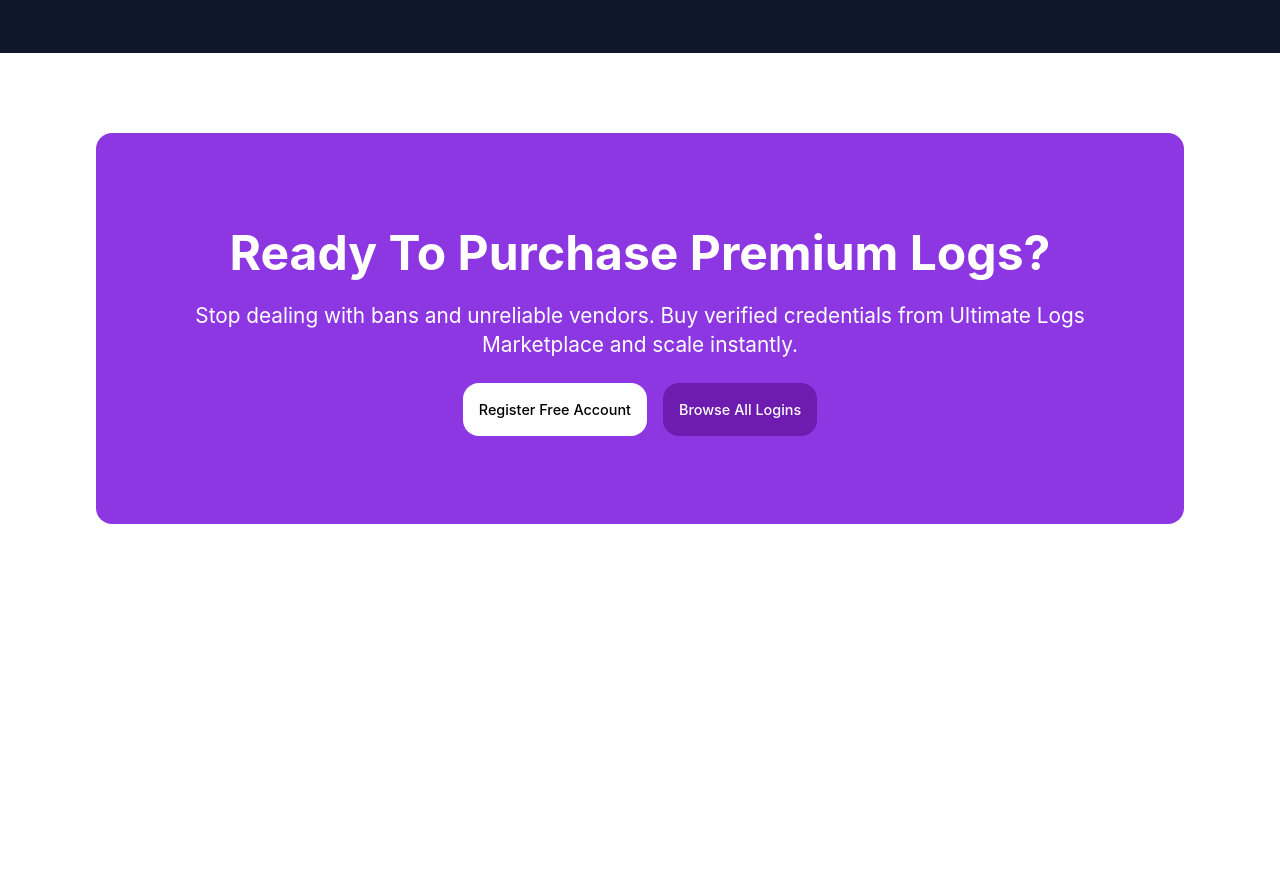
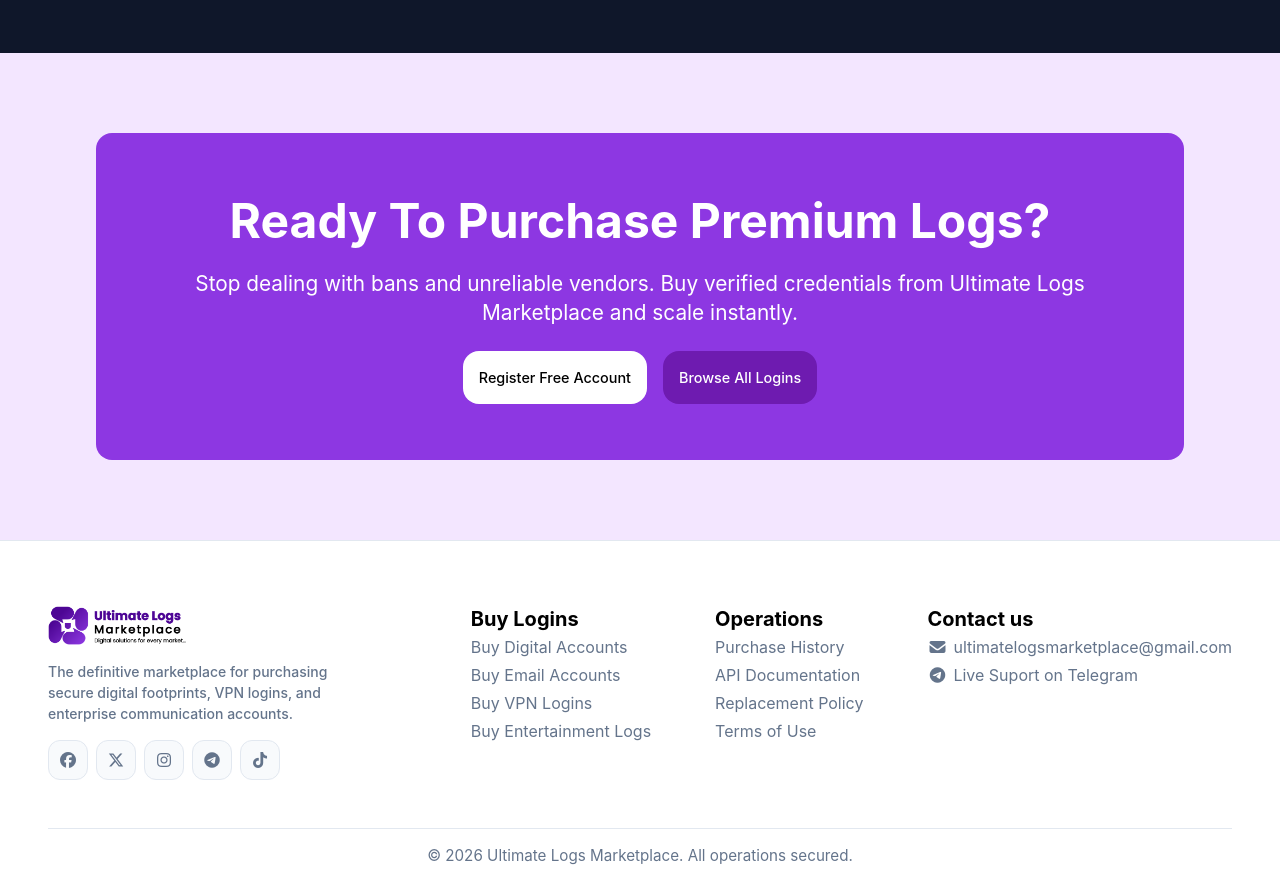
Before and after one commit to Daveed-dev/Ultimate-Logs-Marketplace, a React (Vite) app in the folder Vite-Frontend/: page / in a window 1280 px wide. Shown: the part 4340-5224 px from the top of the page. Before the commit the page ends 4944 px from the top, so only its background shows below. Built offline with nearby package versions, Linux system fonts and the light colour scheme.

Commit message:
Footer page commit and updatd market page

```diff
--- /dev/null
+++ b/Vite-Frontend/src/Home-component/footer.jsx
@@ -0,0 +1,115 @@
+import React from 'react';
+import { footerIcons } from '../utils/Data';
+
+const Footer = () => {
+  return (
+    <>
+      <footer className='bg-[--cl-white]  pt-4 px-4 md:px-12 border-t border-[var(--border)]'>
+        <main className='md:flex md:flex-wrap md:gap-2 lg:gap-4 justify-between py-6 md:py-12'>
+          <div className='py-2 md:py-0'>
+            <img src='/images/logo.png' alt='Logo' className='h-10' />
+            <p className='text-[var(--gray)] font-medium text-[0.875rem] max-w-70 mt-4'>
+              The definitive marketplace for purchasing secure digital
+              footprints, VPN logins, and enterprise communication accounts.
+            </p>
+            <div className='mt-4 flex gap-2'>
+              {footerIcons.map((item, index) => {
+                return (
+                  <span
+                    className='w-10 h-10 flex items-center justify-center rounded-xl bg-[var(--light-gray)] transition-all duration-300 hover:bg-[var(--white)] border border-[var(--border)] hover:border-[var(--light-pur)] cursor-pointer'
+                    key={index}
+                  >
+                    <i className={`${item.icon} text-[var(--gray)]`}></i>
+                  </span>
+                );
+              })}
+            </div>
+          </div>
+          <div className='md:flex md:flex-wrap justify-between gap-8 mt-2 md:mt-4 lg:mt-0 lg:gap-16'>
+            <div className='flex flex-col items-start'>
+              <h1 className='font-bold text-xl py-2 md:py-0'>Buy Logins</h1>
+              <a
+                href='#'
+                className='text-[var(--gray)] hover:text-[var(--dark-pur)] py-0.5  block transition-colors duration-300'
+              >
+                Buy Digital Accounts
+              </a>
+              <a
+                href='#'
+                className='text-[var(--gray)] hover:text-[var(--dark-pur)] py-0.5  block transition-colors duration-300'
+              >
+                Buy Email Accounts
+              </a>
+              <a
+                href='#'
+                className='text-[var(--gray)] hover:text-[var(--dark-pur)] py-0.5 block transition-colors duration-300'
+              >
+                Buy VPN Logins
+              </a>
+              <a
+                href='#'
+                className='text-[var(--gray)] hover:text-[var(--dark-pur)] py-0.5 block transition-colors duration-300'
+              >
+                Buy Entertainment Logs
+              </a>
+            </div>
+            <div className='flex flex-col items-start'>
+              <h1 className='font-bold text-xl py-2 md:py-0'>Operations</h1>
+
+              <a
+                href='#'
+                className='text-[var(--gray)] hover:text-[var(--dark-pur)] py-0.5 transition-colors duration-300'
+              >
+                Purchase History
+              </a>
+              <a
+                href='#'
+                className='text-[var(--gray)] hover:text-[var(--dark-pur)] py-0.5 block transition-colors duration-300'
+              >
+                API Documentation
+              </a>
+              <a
+                href='#'
+                className='text-[var(--gray)] hover:text-[var(--dark-pur)] py-0.5 block transition-colors duration-300'
+              >
+                Replacement Policy
+              </a>
+              <a
+                href='#'
+                className='text-[var(--gray)] hover:text-[var(--dark-pur)] py-0.5 block transition-colors duration-300'
+              >
+                Terms of Use
+              </a>
+            </div>
+            <div className='flex flex-col items-start'>
+              <h1 className='font-bold text-xl py-2 md:py-0'>Contact us</h1>
+
+              <a
+                href='#'
+                className='text-[var(--gray)] hover:text-[var(--dark-pur)] py-0.5 block transition-colors duration-300'
+              >
+                <i className='fas fa-envelope mr-1.5'></i>
+                ultimatelogsmarketplace@gmail.com
+              </a>
+              <a
+                href='#'
+                className='text-[var(--gray)] hover:text-[var(--dark-pur)] py-0.5 block transition-colors duration-300'
+              >
+                <i className='fa-brands fa-telegram mr-1.5'></i>Live Suport on
+                Telegram
+              </a>
+            </div>
+          </div>
+        </main>
+        <div className='border-t border-[var(--border)] py-4 flex justify-center items-center'>
+          <p className='text-center text-[var(--gray)] text-[0.95rem]'>
+            © {new Date().getFullYear()} Ultimate Logs Marketplace. All
+            operations secured.
+          </p>
+        </div>
+      </footer>
+    </>
+  );
+};
+
+export default Footer;
--- a/Vite-Frontend/src/Home-component/market.jsx
+++ b/Vite-Frontend/src/Home-component/market.jsx
@@ -7,6 +7,7 @@
 const Market = () => {
   const [ref, setAnimation] = ScrollintoView();
   const [ref2, setAnimation2] = ScrollintoView();
+  const [ref3, setAnimation3] = ScrollintoView();
   return (
     <>
       <section className='pt-12 md:pt-20 bg-[var(--cl-white)]'>
@@ -49,8 +50,12 @@
             </div>
           </div>
         </article>
-        <article>
-          <div className='mx-4 my-12 md:mx-16 md:my-20 lg:mx-24 p-8 lg:p-16  bg-[var(--light-pur)] rounded-2xl'>
+        <article className='bg-[var(--white)] w-full'>
+          <div className='px-4 py-12 md:px-16 md:py-20 lg:px-24'>
+            <div
+              className={`p-8 lg:px-16 lg:py-8  bg-[var(--light-pur)] transition-all duration-400 rounded-2xl ${setAnimation3 ? 'translate-y-0 opacity-100' : 'translate-y-8 opacity-0'}`}
+              ref={ref3}
+            >
               <h1 className='text-4xl lg:text-5xl font-bold text-center text-white pt-8 pb-2'>
                 Ready To Purchase Premium Logs?
               </h1>
@@ -67,6 +72,7 @@
                 </button>
               </div>
             </div>
+          </div>
         </article>
       </section>
     </>
--- a/Vite-Frontend/src/Modules/Home.jsx
+++ b/Vite-Frontend/src/Modules/Home.jsx
@@ -3,6 +3,7 @@
 import Header from '../Home-component/header';
 import Accounts from '../Home-component/accounts';
 import Market from '../Home-component/market';
+import Footer from '../Home-component/footer';
 
 const Home = () => {
   return (
@@ -11,6 +12,7 @@
       <Header />
       <Accounts />
       <Market />
+      <Footer />
     </>
   );
 };
--- a/Vite-Frontend/src/utils/Data.jsx
+++ b/Vite-Frontend/src/utils/Data.jsx
@@ -261,3 +261,21 @@
     icon: 'fa-solid fa-download',
   },
 ];
+
+export const footerIcons = [
+  {
+    icon: 'fa-brands fa-facebook',
+  },
+  {
+    icon: 'fa-brands fa-x-twitter',
+  },
+  {
+    icon: 'fa-brands fa-instagram',
+  },
+  {
+    icon: 'fa-brands fa-telegram',
+  },
+  {
+    icon: 'fa-brands fa-tiktok',
+  },
+];
```
Lines whose indentation alone changed are shown as unchanged.
